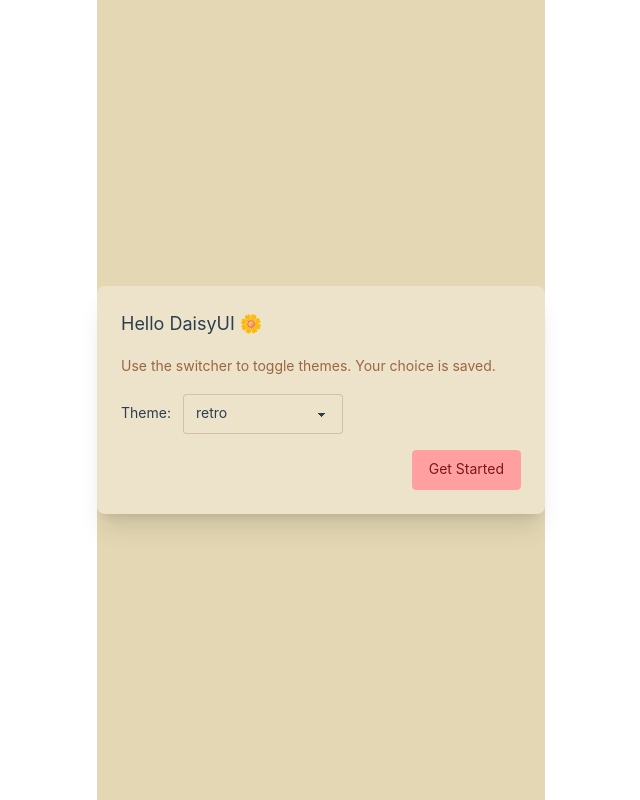
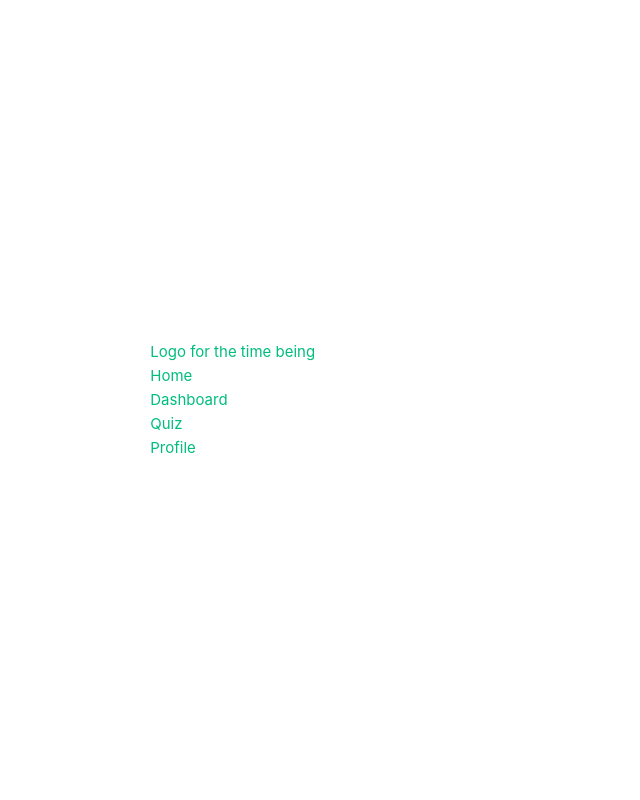
Before and after one commit to prethelalam/StudyBuddy, a Vue app in the folder apps/frontend/: page / in a window 1280 px wide. Shown: the whole page, without its empty margins (95-735 px from the left). Built offline with nearby package versions, Linux system fonts and the light colour scheme.

Commit message:
made navbar appear in App.vue

```diff
--- a/apps/frontend/src/App.vue
+++ b/apps/frontend/src/App.vue
@@ -1,8 +1,18 @@
 <script setup>
+// ref is used to store reactive values that can change over time
+// computed create a reactive, automatically updated value based on other reactive values - not sure if i need this
 import { ref, watch, onMounted } from 'vue'
-import Navbar from '/components/Navbar'
 
-const themes = ['retro', 'dim']           // use any you like
+// import the Navbar
+import Navbar from './components/Navbar.vue'
+
+// Navbar route
+const routes = {
+  path: '/', component: Navbar
+}
+
+
+const themes = ['retro', 'dim'] // use any you like
 const currentTheme = ref(localStorage.getItem('theme') || themes[0])
 
 function applyTheme(t) {
@@ -18,7 +28,7 @@
 
 
 <template>
-  <div class="min-h-screen flex items-center justify-center bg-base-200">
+  <!-- <div class="min-h-screen flex items-center justify-center bg-base-200">
     <div class="card w-[28rem] bg-base-100 shadow-xl">
       <div class="card-body gap-4">
         <h2 class="card-title">Hello DaisyUI 🌼</h2>
@@ -38,6 +48,11 @@
         </div>
       </div>
     </div>
+  </div> -->
+  <!-- app is below -->
+  <div id="app">
+    <Navbar></Navbar> <!-- this is how to make the navbar get rendered -->
+    <router-view></router-view> <!-- this is how to make the navbar actually appear -->
   </div>
 </template>
 
--- a/apps/frontend/src/components/Navbar.vue
+++ b/apps/frontend/src/components/Navbar.vue
@@ -31,9 +31,4 @@
     this.isOpen = true;
   }
 };
-
-// export the navbar
-export default {
-  name: 'Navbar'
-};
 </script>
```
Also changed, not shown: apps/frontend/src/views/Profile.vue (+7 -0 lines), apps/frontend/src/views/Quiz.vue (+7 -0 lines).
